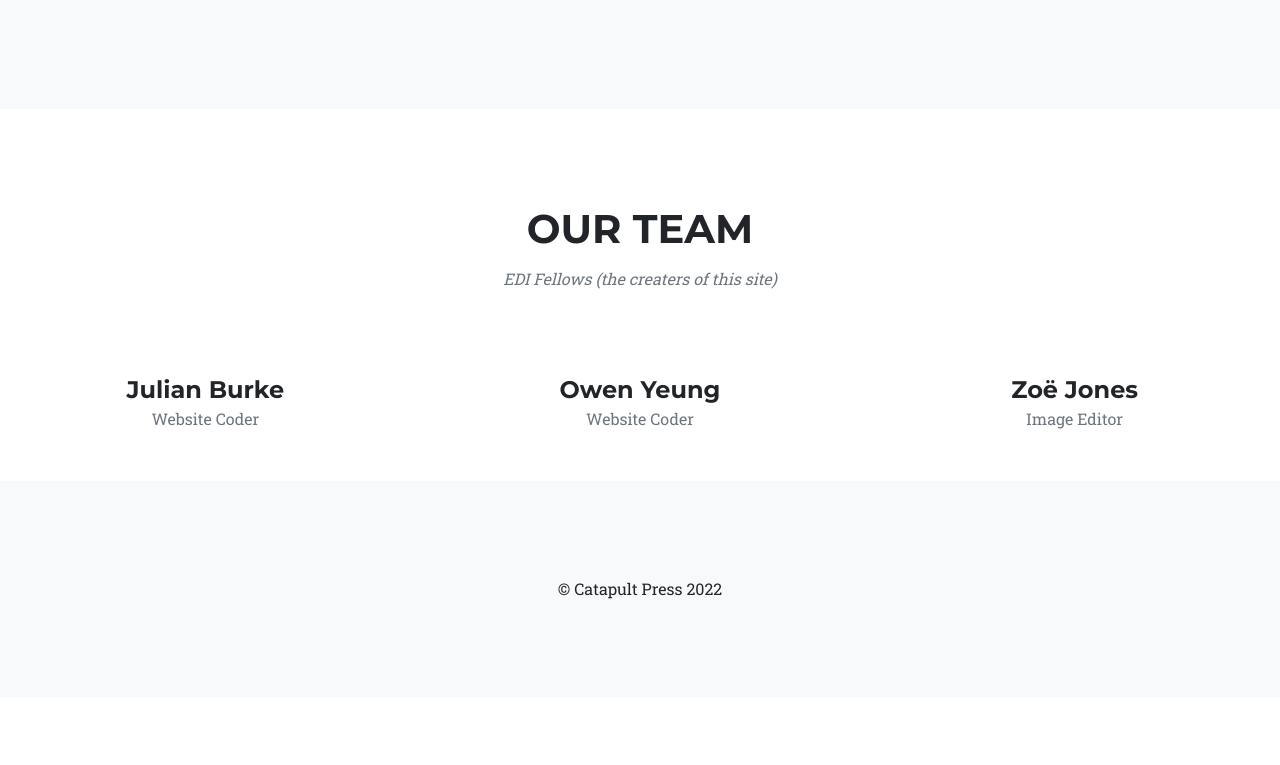
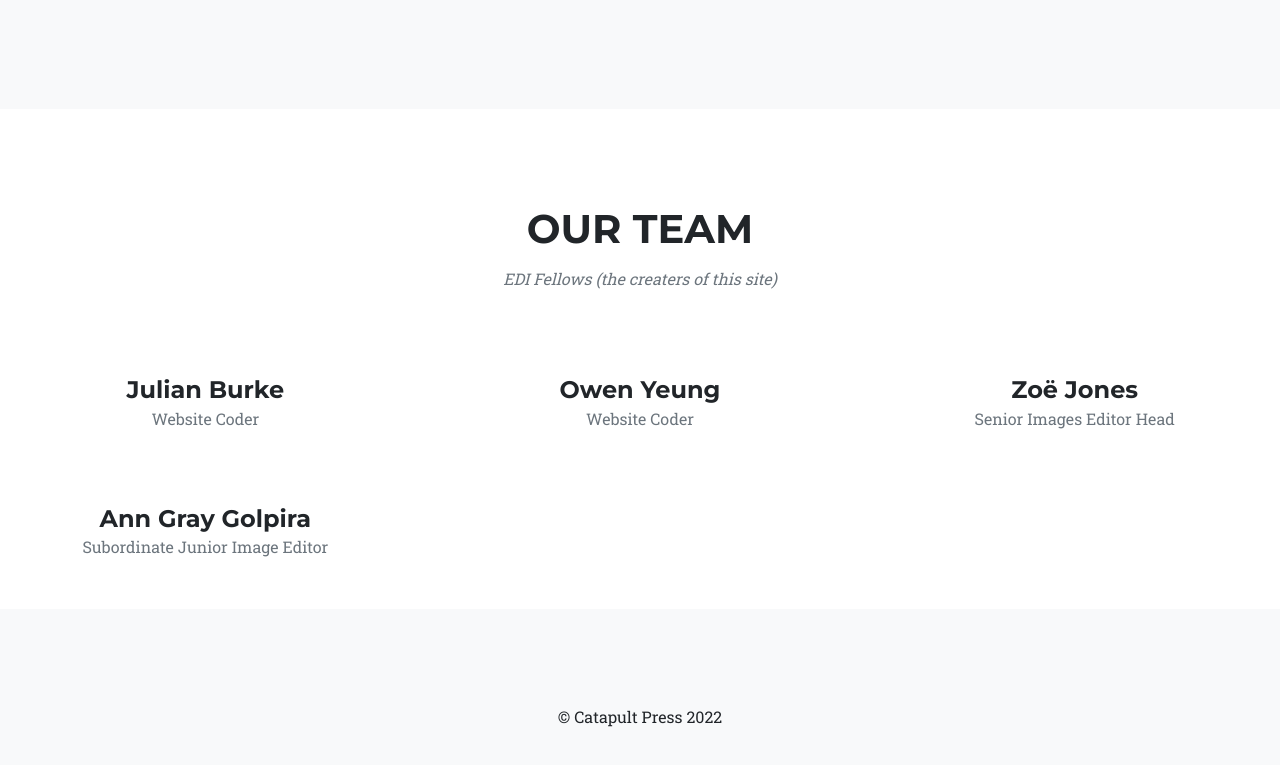
Before and after one commit to Litmag/https---github.com-Litmag-litfellow, a plain HTML site: page index.html in a window 1280 px wide. Shown: the part 4444-5209 px from the top of the page. Drawn offline with nearby package versions, Linux system fonts and the light colour scheme.

Commit message:
header final

```diff
--- a/index.html
+++ b/index.html
@@ -799,7 +799,16 @@
                         <div class="team-member">
                             <h4>Zoë Jones</h4>
                             <!-- <img class="mx-auto rounded-circle" src="Aria.jpg" alt="..." /> -->
-                            <p class="text-muted">Image Editor</p>
+                            <p class="text-muted">Senior Images Editor Head</p>
+                        </div>
+                    </div>
+                        </div>
+                        <div class="row">
+                    <div class="col-lg-4">
+                        <div class="team-member">
+                            <h4>Ann Gray Golpira</h4>
+                            <!-- <img class="mx-auto rounded-circle" src="Aria.jpg" alt="..." /> -->
+                            <p class="text-muted">Subordinate Junior Image Editor </p>
 
 
 
```
